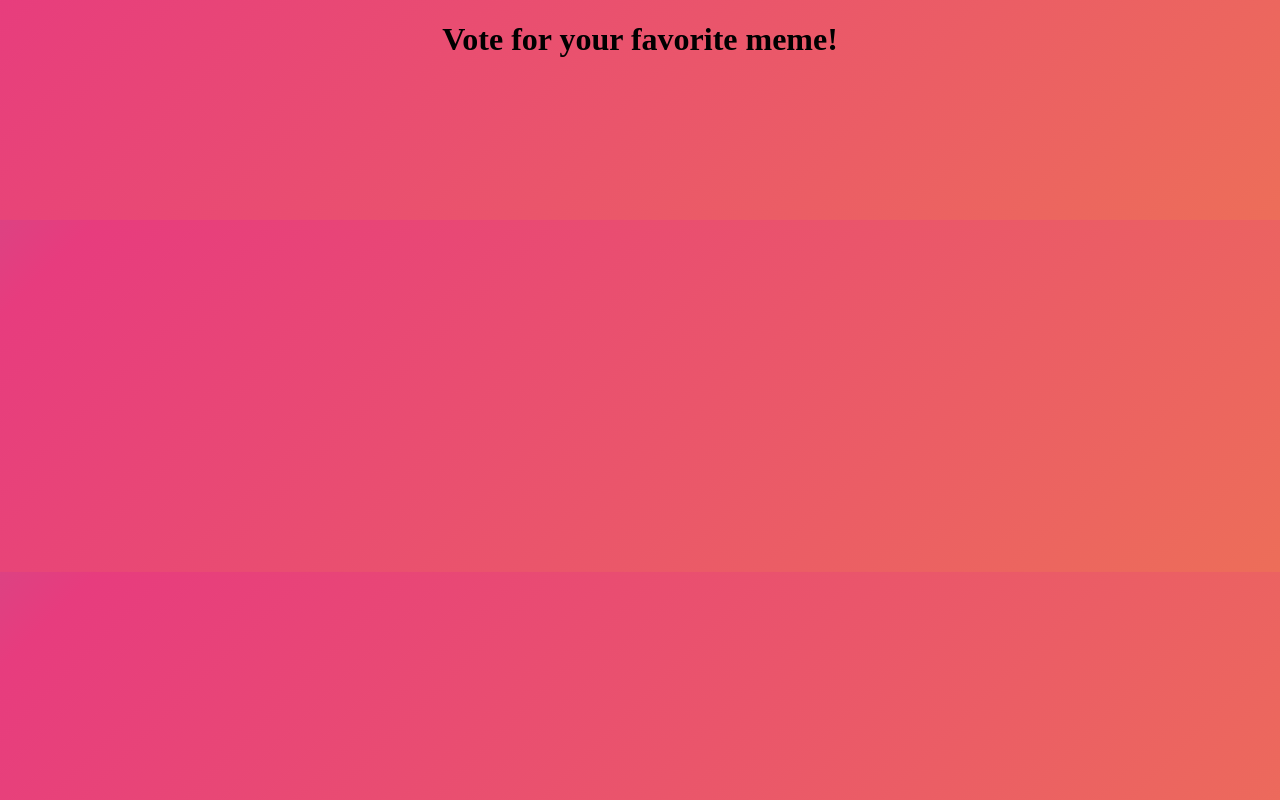
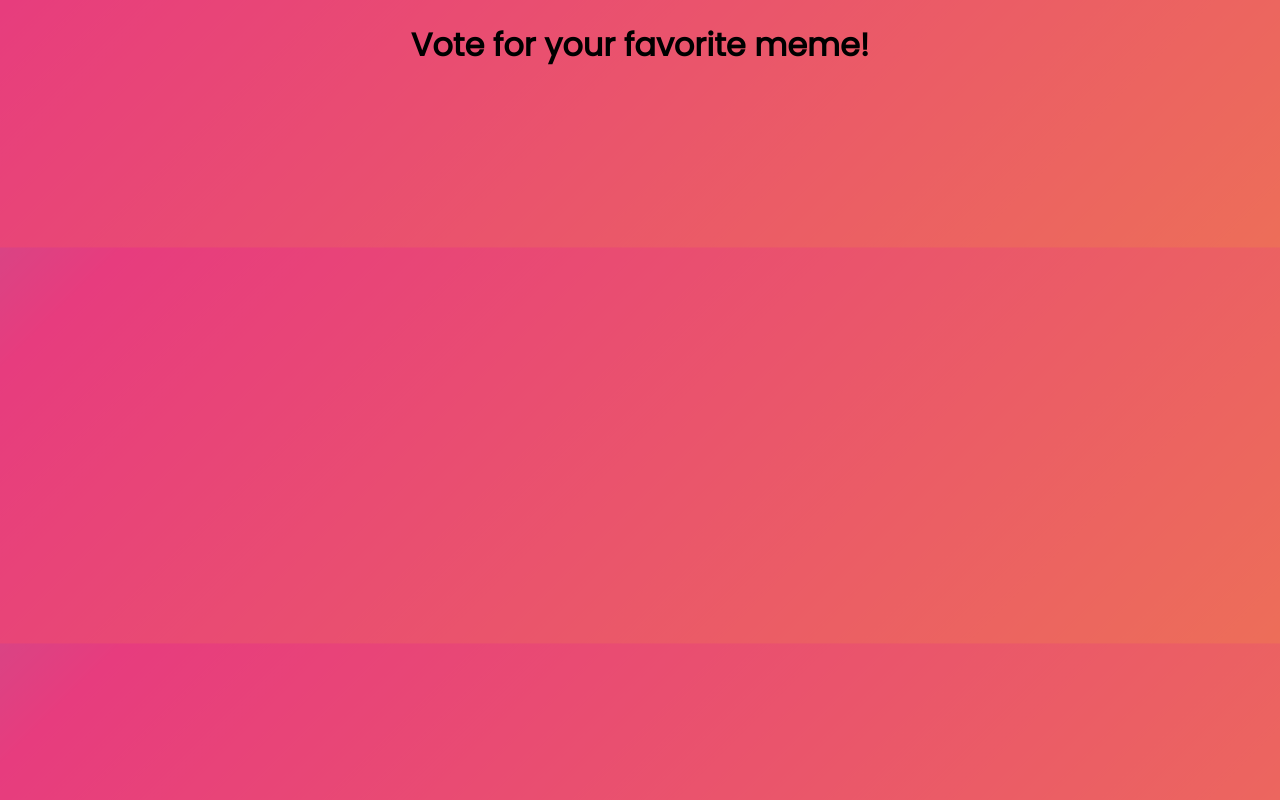
Before and after one commit to jahowle/phase-1-project, a plain HTML site: page index.html in a window 1280 px wide. Drawn offline with Linux system fonts and the light colour scheme; no server answers.

Commit message:
added google font

```diff
--- a/index.html
+++ b/index.html
@@ -6,6 +6,7 @@
         <meta http-equiv='X-UA-Compatible' content='ie=edge'/>
         <title>Phase-1 Project</title>
         <script src='index.js'></script>
+        <link rel="stylesheet" href="https://fonts.googleapis.com/css?family=Poppins">
         <link rel='stylesheet' href='styles.css'/>
     </head>
     <body>
--- a/index.js
+++ b/index.js
@@ -1,5 +1,5 @@
 
-//Check to see if the app has already been initiated before
+//Check to see if the ap has already been initiated before
 document.addEventListener("DOMContentLoaded", () => {
     getState()
     document.querySelector('#get-memes').addEventListener('click', getMemes)
--- a/styles.css
+++ b/styles.css
@@ -3,6 +3,7 @@ body {
 	background-size: 400% 400%;
 	animation: gradient 15s ease infinite;
 	height: 100%;
+    font-family: "Poppins", sans-serif;
 }
 
 @keyframes gradient {
```
